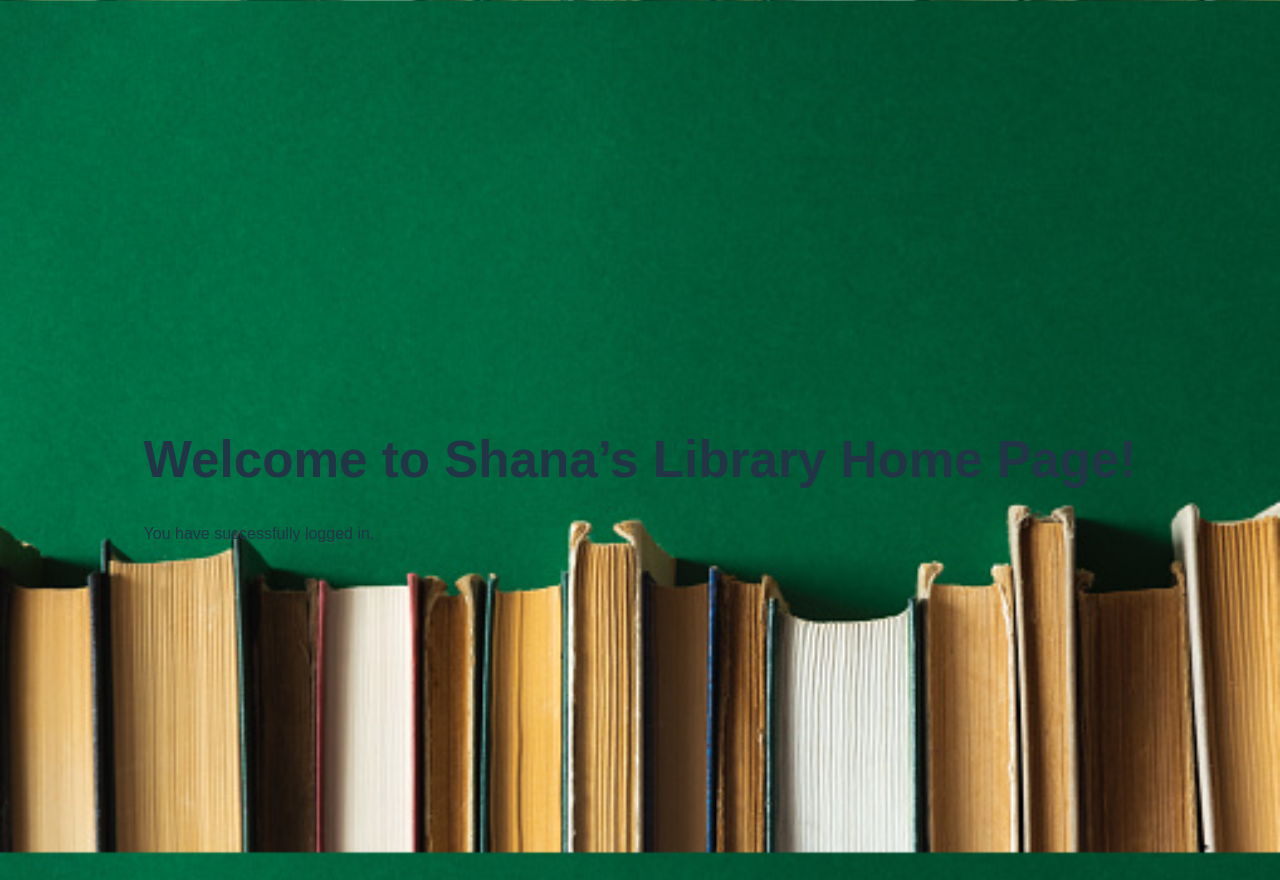
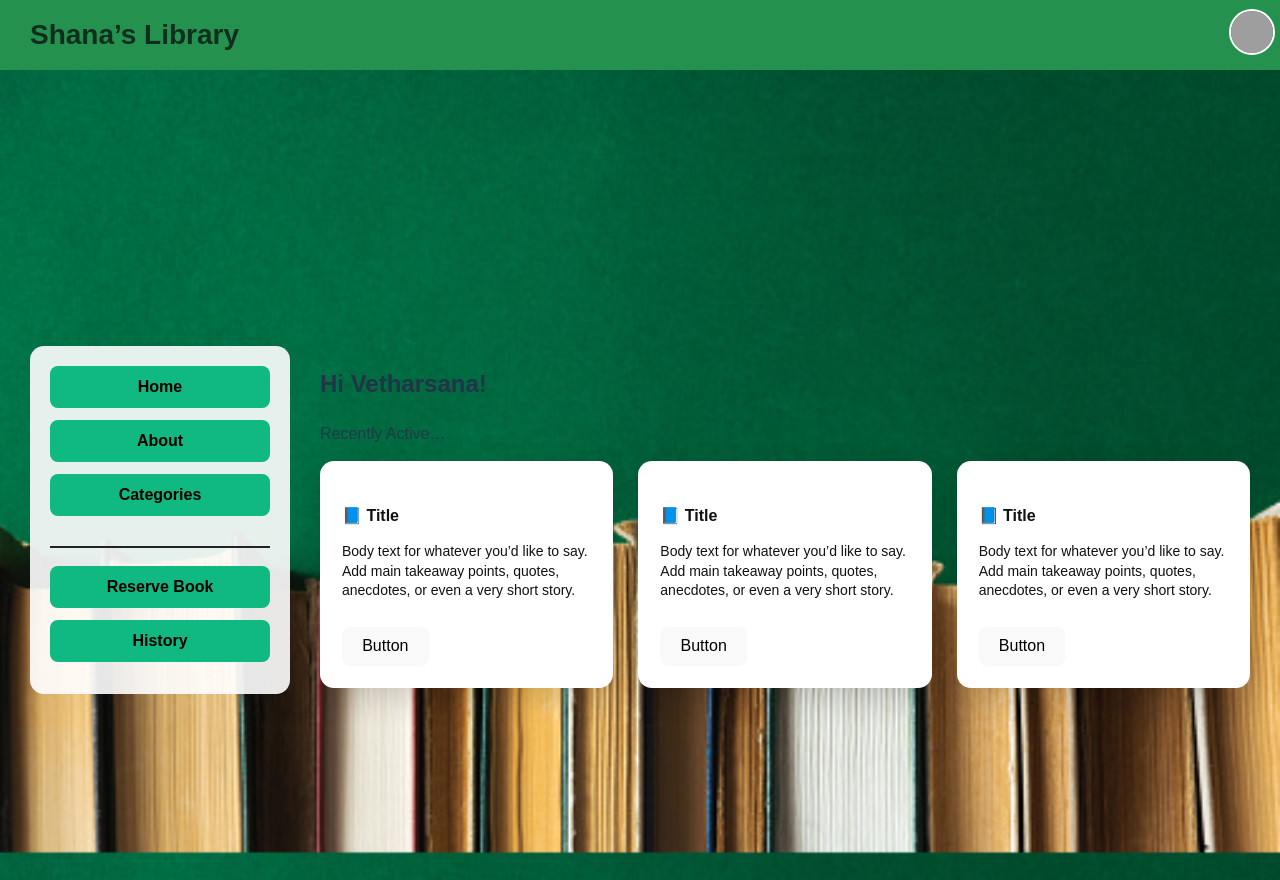
Before and after one commit to VethaShana/Shana-s-Library-Management-System, a React (Vite) app in the folder library-system-frontend/: page /home in a window 1280 px wide. Built offline with nearby package versions, Linux system fonts and the light colour scheme; grey boxes are pictures that could not be loaded.

Commit message:
update home page

```diff
--- /dev/null
+++ b/library-system-frontend/src/components/Header.css
@@ -0,0 +1,73 @@
+/* ---------------- HEADER ---------------- */
+.home-topbar {
+  position: fixed;
+  top: 0;
+  left: 0;
+  width: 100%;
+  height: 70px;
+  background: #24914f;
+  display: flex;
+  align-items: center;
+  justify-content: space-between;
+  padding: 0 30px;
+  z-index: 1000;
+}
+
+/* Left side */
+.header-left h1 {
+  color: #0f2e1e;
+  font-size: 28px;
+  font-weight: 700;
+}
+
+/* Right side */
+.header-right {
+  display: flex;
+  align-items: center;
+  margin-right: 35px;
+}
+
+
+/* Profile */
+.profile-area {
+  position: relative;
+  cursor: pointer;
+}
+
+.avatar {
+  width: 42px;
+  height: 42px;
+  border-radius: 50%;
+  border: 2px solid white;
+}
+
+/* Dropdown */
+.profile-menu {
+  position: absolute;
+  top: 55px;
+  right: 0;
+  width: 180px;
+  background: rgba(255, 255, 255, 0.95);
+  border-radius: 12px;
+  box-shadow: 0 8px 25px rgba(0, 0, 0, 0.25);
+  overflow: hidden;
+}
+
+/* Dropdown buttons */
+.profile-menu button {
+  width: 100%;
+  padding: 12px 16px;
+  border: none;
+  background: transparent;
+  text-align: left;
+  cursor: pointer;
+  font-size: 15px;
+}
+
+.profile-menu button:hover {
+  background: #e6f7ee;
+}
+
+.logout {
+  color: red;
+}
--- /dev/null
+++ b/library-system-frontend/src/components/Header.tsx
@@ -0,0 +1,44 @@
+import { useState } from "react";
+import { useNavigate } from "react-router-dom";
+import "./Header.css";
+
+export default function Header() {
+  const navigate = useNavigate();
+  const [openMenu, setOpenMenu] = useState(false);
+
+  return (
+    <header className="home-topbar">
+      {/* LEFT: Title */}
+      <div className="header-left">
+        <h1>Shana’s Library</h1>
+      </div>
+
+      {/* RIGHT: Profile */}
+      <div className="header-right">
+        <div
+          className="profile-area"
+          onClick={() => setOpenMenu((prev) => !prev)}
+        >
+          <img
+            src="https://i.pravatar.cc/40"
+            alt="profile"
+            className="avatar"
+          />
+
+          {openMenu && (
+            <div className="profile-menu">
+              <button onClick={() => navigate("/profile")}>
+                My Profile
+              </button>
+              <button>Membership</button>
+              <button>Donate</button>
+              <button className="logout" onClick={() => navigate("/")}>
+                Logout
+              </button>
+            </div>
+          )}
+        </div>
+      </div>
+    </header>
+  );
+}
--- /dev/null
+++ b/library-system-frontend/src/components/Home.css
@@ -0,0 +1,61 @@
+/* ---------------- PAGE LAYOUT ---------------- */
+
+.home-body {
+  display: flex;
+  margin-top: 80px; /* space for fixed header */
+  padding: 20px 30px;
+}
+
+/* ---------------- SIDEBAR ---------------- */
+
+.sidebar {
+  width: 220px;
+  background: rgba(255, 255, 255, 0.9);
+  padding: 20px;
+  border-radius: 14px;
+  height: fit-content;
+}
+
+/* ---------------- MAIN CONTENT ---------------- */
+
+.content {
+  flex: 1;
+  margin-left: 30px; /* 👈 moves content away from sidebar */
+  max-width: 1100px; /* 👈 keeps content centered */
+}
+
+/* Subtitle */
+.subtitle {
+  margin-bottom: 15px;
+  opacity: 0.85;
+}
+
+/* ---------------- CARDS ---------------- */
+
+.card-grid {
+  display: grid;
+  grid-template-columns: repeat(3, 1fr);
+  gap: 25px;
+}
+
+/* Individual card */
+.info-card {
+  background: white;
+  color: #111;
+  padding: 22px;
+  border-radius: 14px;
+  box-shadow: 0 10px 30px rgba(0, 0, 0, 0.15);
+}
+
+.info-card h4 {
+  margin-bottom: 8px;
+}
+
+.info-card p {
+  font-size: 14px;
+  line-height: 1.4;
+}
+
+.info-card button {
+  margin-top: 12px;
+}
--- a/library-system-frontend/src/components/Home.tsx
+++ b/library-system-frontend/src/components/Home.tsx
@@ -1,8 +1,33 @@
+import Header from "./Header";
+import Sidebar from "./Sidebar";
+import "./Home.css";
+
 export default function Home() {
   return (
-    <div style={{ padding: "30px" }}>
-      <h1>Welcome to Shana’s Library Home Page!</h1>
-      <p>You have successfully logged in.</p>
-    </div>
+    <>
+      <Header />
+
+      <div className="home-body">
+        <Sidebar />
+
+        <main className="content">
+          <h2>Hi Vetharsana!</h2>
+          <p className="subtitle">Recently Active…</p>
+
+          <div className="card-grid">
+            {[1, 2, 3].map((i) => (
+              <div className="info-card" key={i}>
+                <h4>📘 Title</h4>
+                <p>
+                  Body text for whatever you’d like to say. Add main takeaway
+                  points, quotes, anecdotes, or even a very short story.
+                </p>
+                <button>Button</button>
+              </div>
+            ))}
+          </div>
+        </main>
+      </div>
+    </>
   );
 }
--- /dev/null
+++ b/library-system-frontend/src/components/Sidebar.css
@@ -0,0 +1,32 @@
+.sidebar {
+  width: 220px;
+  background: #f1f1f1;
+  padding: 20px;
+  height: calc(100vh - 80px); /* 👈 full window minus header */
+  position: sticky;
+  top: 80px; /* 👈 aligns below header */
+  overflow-y: auto;
+  border-radius: 12px;
+}
+
+
+.sidebar button {
+  width: 100%;
+  padding: 12px;
+  margin-bottom: 12px;
+  border-radius: 8px;
+  border: none;
+  font-weight: 600;
+  background-color: #10b981;
+}
+
+.sidebar button:hover {
+  background-color: #34d399;
+}
+
+.sidebar hr {
+  margin: 18px 0;
+  border: none;
+  height: 2px;
+  background: #222;
+}
--- /dev/null
+++ b/library-system-frontend/src/components/Sidebar.tsx
@@ -0,0 +1,30 @@
+import "./Sidebar.css";
+
+export default function Sidebar() {
+  return (
+    <aside className="sidebar">
+      <button>Home</button>
+      <button>About</button>
+      <button>Categories</button>
+
+      <hr />
+
+      <button>Reserve Book</button>
+      <button>History</button>
+    </aside>
+  );
+}
+
+
+// export default function Sidebar() {
+//   return (
+//     <aside className="sidebar">
+//       <button className="active">Home</button>
+//       <button>About</button>
+//       <button>Categories</button>
+//       <hr />
+//       <button>Reserve Book</button>
+//       <button>History</button>
+//     </aside>
+//   );
+// }
```
